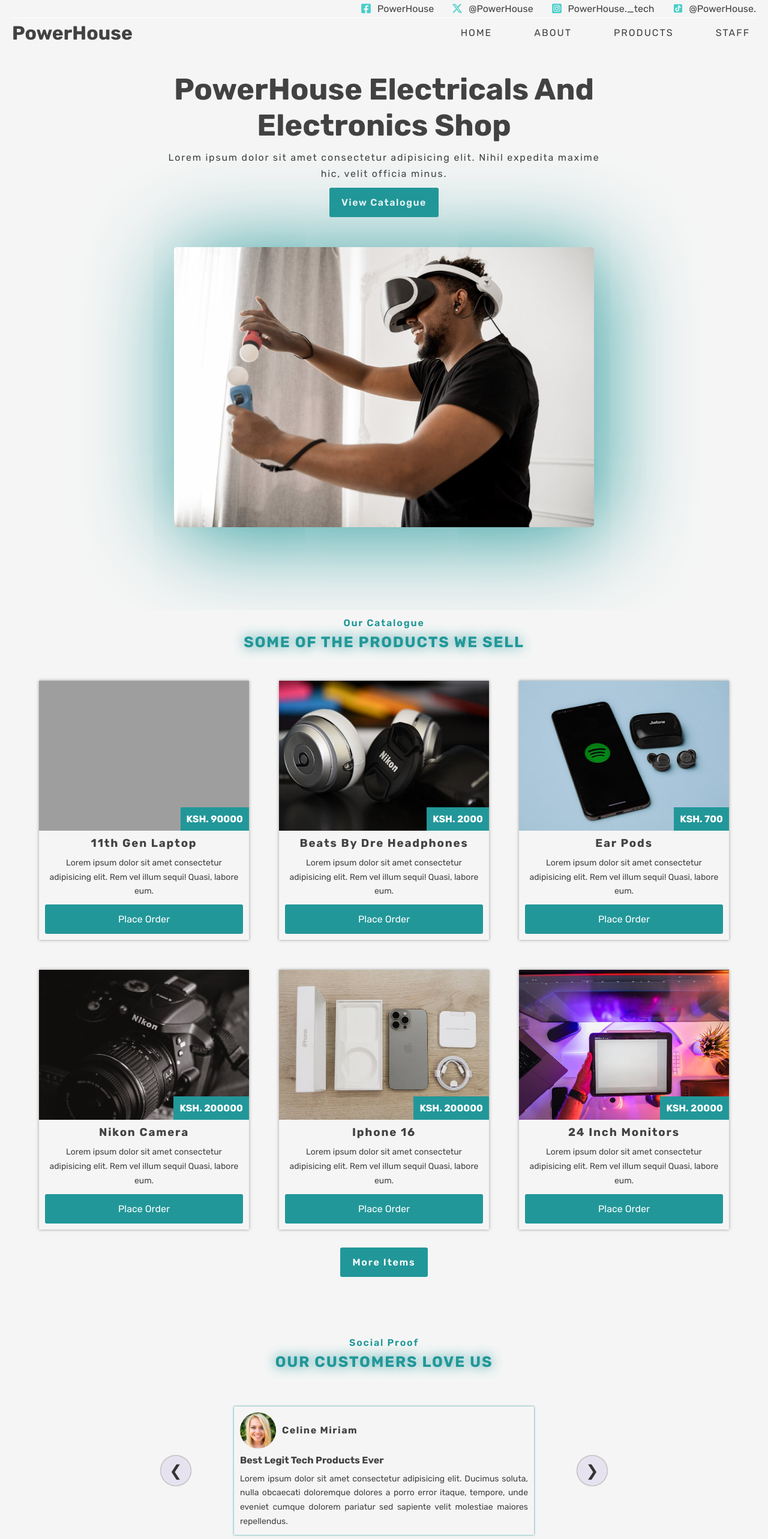
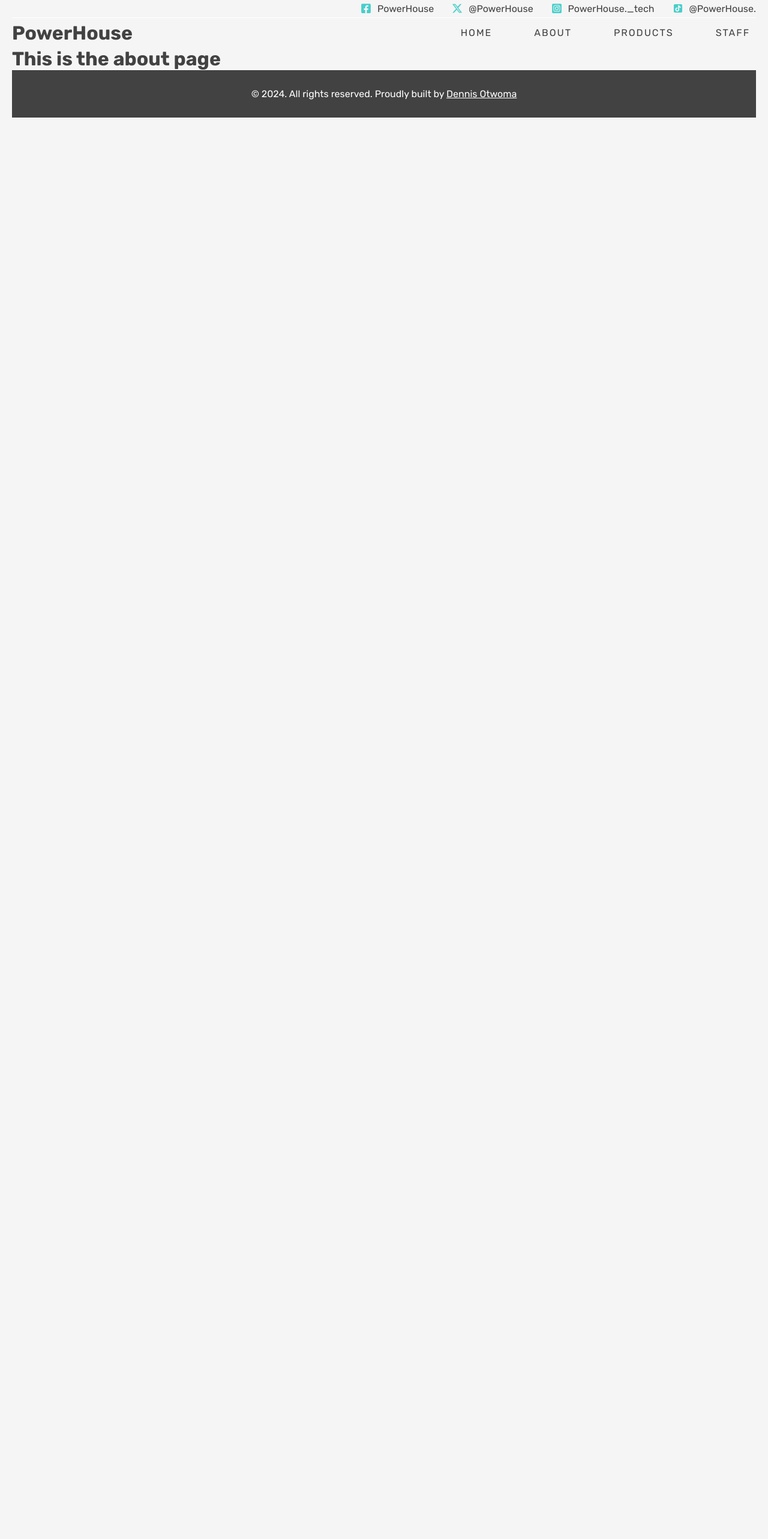
Before and after one commit to codeme254/powerhouse-code-along, a React (Vite) app: page /about in a window 1280 px wide. Shown: the top 2566 px of the page at 60% size. After the commit the page ends 800 px from the top, so only its background shows below. Built offline with nearby package versions, Linux system fonts and the light colour scheme; grey boxes are pictures that could not be loaded.

Commit message:
set up routing

```diff
--- a/package.json
+++ b/package.json
@@ -13,7 +13,8 @@
     "react": "^18.2.0",
     "react-dom": "^18.2.0",
     "react-elastic-carousel": "^0.11.5",
-    "react-icons": "^5.3.0"
+    "react-icons": "^5.3.0",
+    "react-router-dom": "^6.26.2"
   },
   "devDependencies": {
     "@types/react": "^18.2.37",
--- a/src/App.jsx
+++ b/src/App.jsx
@@ -1,17 +1,20 @@
 import "./App.css";
 import Header from "./components/Header/Header";
-import Hero from "./components/Hero/Hero";
-import Catalogue from "./components/Catalogue/Catalogue";
-import Testimonies from "./components/Testimonies/Testimonies";
 import Footer from "./components/Footer/Footer";
+import Home from "./pages/Home/Home";
+import About from "./pages/About/About";
+import { BrowserRouter, Routes, Route } from "react-router-dom";
 
 function App() {
   return (
     <>
-      <Header />
-      <Hero />
-      <Catalogue />
-      <Testimonies />
+      <BrowserRouter>
+        <Header />
+        <Routes>
+          <Route path="/" element={<Home />} />
+          <Route path="/about" element={<About />} />
+        </Routes>
+      </BrowserRouter>
       <Footer />
     </>
   );
--- a/src/components/Header/HeaderNavigation.jsx
+++ b/src/components/Header/HeaderNavigation.jsx
@@ -1,3 +1,4 @@
+import { Link } from "react-router-dom";
 function HeaderNavigation() {
   return (
     <div className="header-navigation">
@@ -5,24 +6,24 @@
       <nav>
         <ol className="navigation-list">
           <li className="navigation-item">
-            <a href="#" className="navigation-link">
+            <Link to="/" className="navigation-link">
               Home
-            </a>
+            </Link>
           </li>
           <li className="navigation-item">
-            <a href="#" className="navigation-link">
+            <Link to="/about" className="navigation-link">
               about
-            </a>
+            </Link>
           </li>
           <li className="navigation-item">
-            <a href="#" className="navigation-link">
+            <Link to="#" className="navigation-link">
               products
-            </a>
+            </Link>
           </li>
           <li className="navigation-item">
-            <a href="#" className="navigation-link">
+            <Link to="#" className="navigation-link">
               staff
-            </a>
+            </Link>
           </li>
         </ol>
       </nav>
--- /dev/null
+++ b/src/pages/About/About.jsx
@@ -0,0 +1,11 @@
+import React from "react";
+
+function About() {
+  return (
+    <div>
+      <h1>This is the about page</h1>
+    </div>
+  );
+}
+
+export default About;
--- /dev/null
+++ b/src/pages/Home/Home.jsx
@@ -0,0 +1,16 @@
+import React from "react";
+import Hero from "../../components/Hero/Hero";
+import Catalogue from "../../components/Catalogue/Catalogue";
+import Testimonies from "../../components/Testimonies/Testimonies";
+
+function Home() {
+  return (
+    <div>
+      <Hero />
+      <Catalogue />
+      <Testimonies />
+    </div>
+  );
+}
+
+export default Home;
```
Also changed, not shown: src/main.jsx (+7 -0 lines), 1 other file (tests, documents, lock files or other folders).
